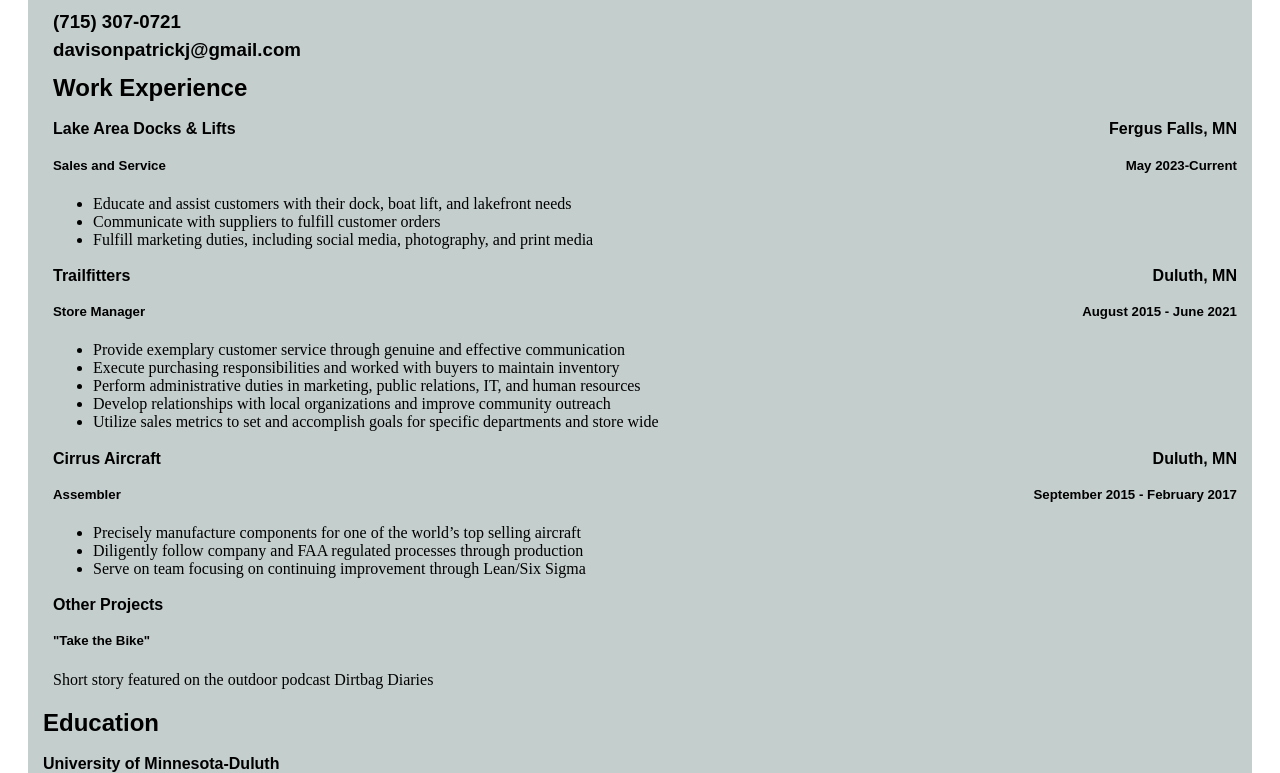
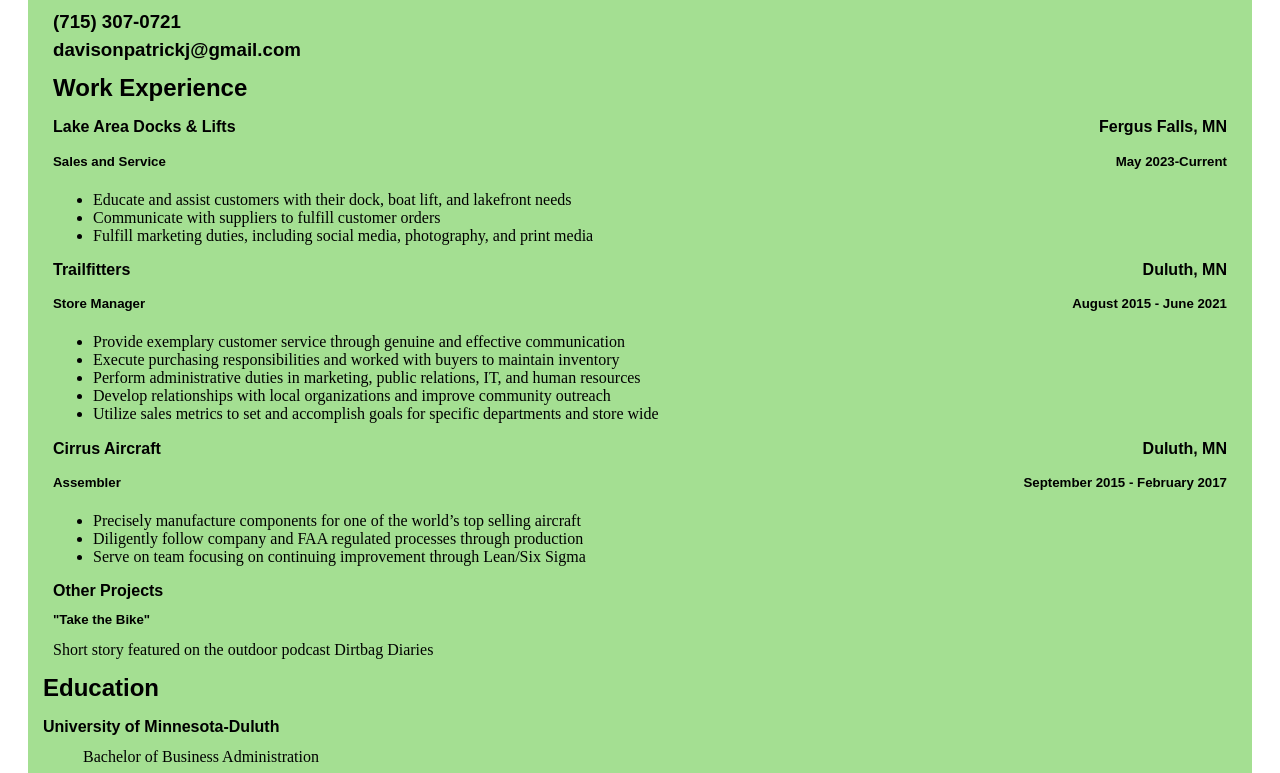
Before and after one commit to padavi804/resume, a plain HTML site: page index.html in a window 1280 px wide. Shown: the part 94-867 px from the top of the page. Drawn offline with Linux system fonts and the light colour scheme.

Commit message:
Update style.css

```diff
--- a/style.css
+++ b/style.css
@@ -1,13 +1,14 @@
 
 .container {
- margin-top: 20px;
+    margin-top: 20px;
 	margin-left: 20px;
 	margin-right: 20px;
+    margin-bottom: 20px;
 
 	padding: 10px 15px 10px 15px;
 
 	border-radius: 15px;
-	background-color: #C4CECD;
+	background-color: #a4df92;
 
 	text-align: left;
 }
@@ -35,17 +36,21 @@
 
 .right{
   float: right;
+  padding-right: 10px;
 }
 
-.left{
-  float: left;
+.other{
+  line-height: .5
 }
-
 h4{
-  line-height: .75;
+  line-height: .5;
 }
 
 h2, h3, h4, h5{
   color: black;
   font-family: Arial, Helvetica, Sans-serif;
 }
+
+p{
+  line-height: .5;
+}
```
